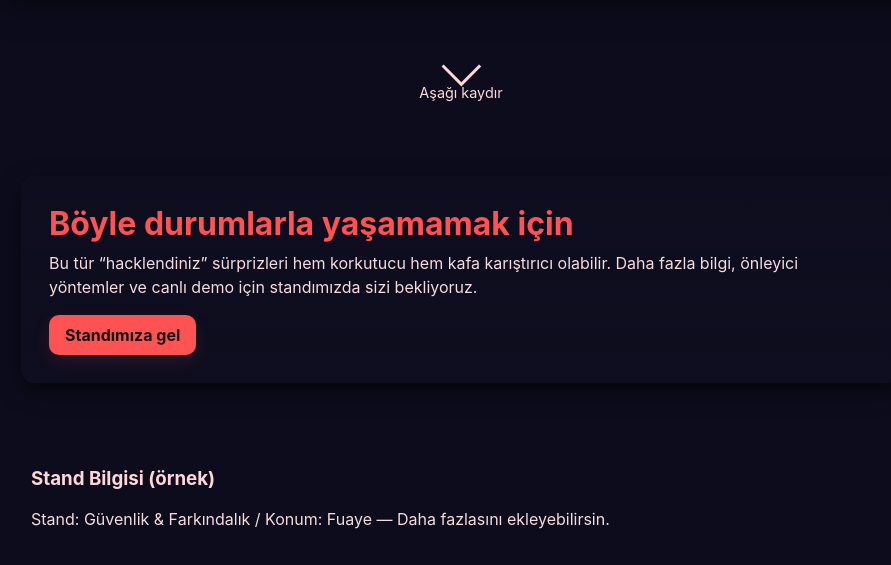
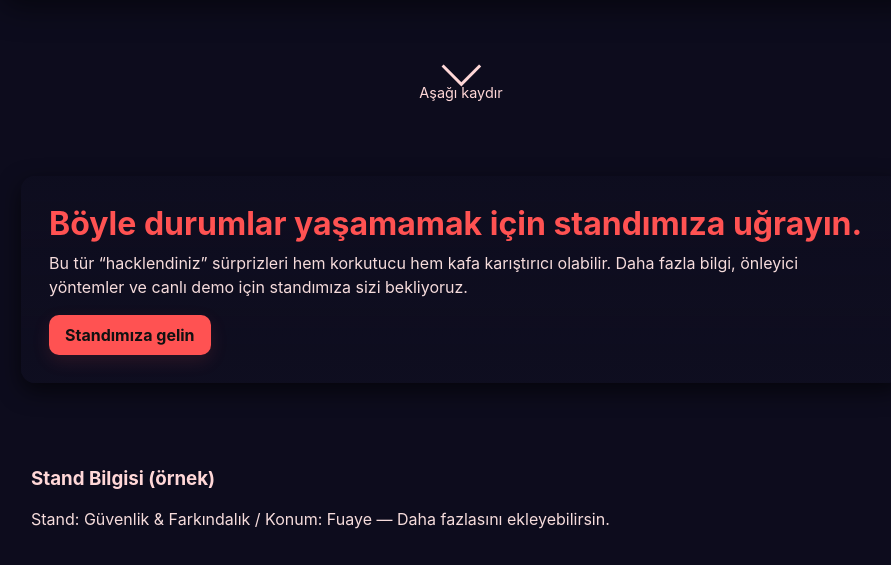
Before and after one commit to omusiber1919/omu_siber_stand, a plain HTML site: page index.html in a window 1280 px wide. Shown: the part 521-1086 px from the top of the page, without its empty margins (179-1070 px from the left). Drawn offline with Linux system fonts and the light colour scheme.

Commit message:
Update index.html

```diff
--- a/index.html
+++ b/index.html
@@ -94,7 +94,7 @@
     /* Reveal bölümü */
     .reveal-section{
       min-height:40vh;
-      padding:48px 20px;
+      padding:40px 20px;
       display:flex;
       align-items:center;
       justify-content:center;
@@ -168,12 +168,12 @@
 
     <section class="reveal-section" id="reveal">
       <div class="reveal-card" id="revealCard" role="region" aria-live="polite">
-        <h2>Böyle durumlarla yaşamamak için</h2>
+        <h2>Böyle durumlar yaşamamak için standımıza uğrayın.</h2>
         <p>
           Bu tür “hacklendiniz” sürprizleri hem korkutucu hem kafa karıştırıcı olabilir.
-          Daha fazla bilgi, önleyici yöntemler ve canlı demo için standımızda sizi bekliyoruz.
+          Daha fazla bilgi, önleyici yöntemler ve canlı demo için standımıza sizi bekliyoruz.
         </p>
-        <a class="cta" href="#stand" id="ctaBtn">Standımıza gel</a>
+        <a class="cta" href="#stand" id="ctaBtn">Standımıza gelin</a>
       </div>
     </section>
 
```
